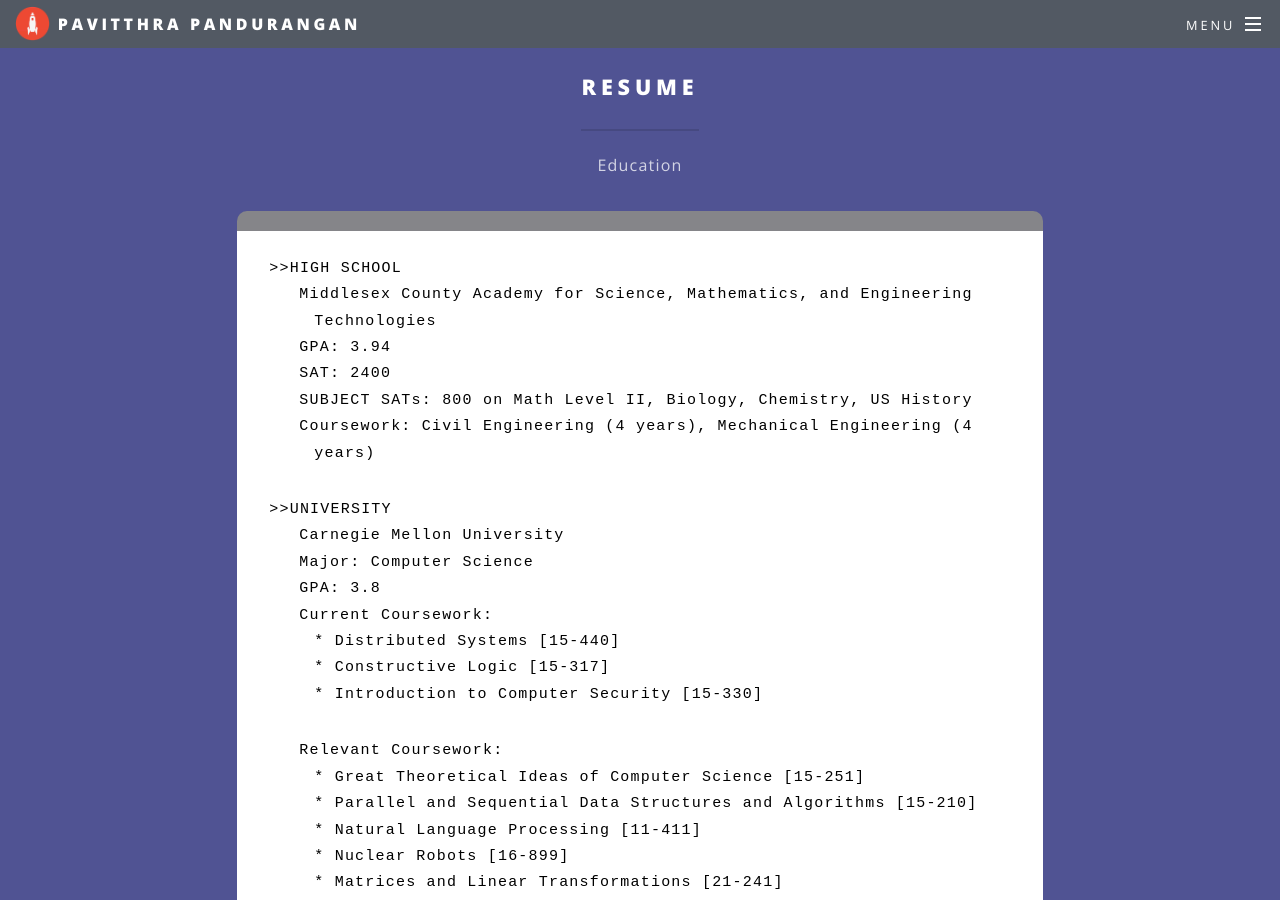
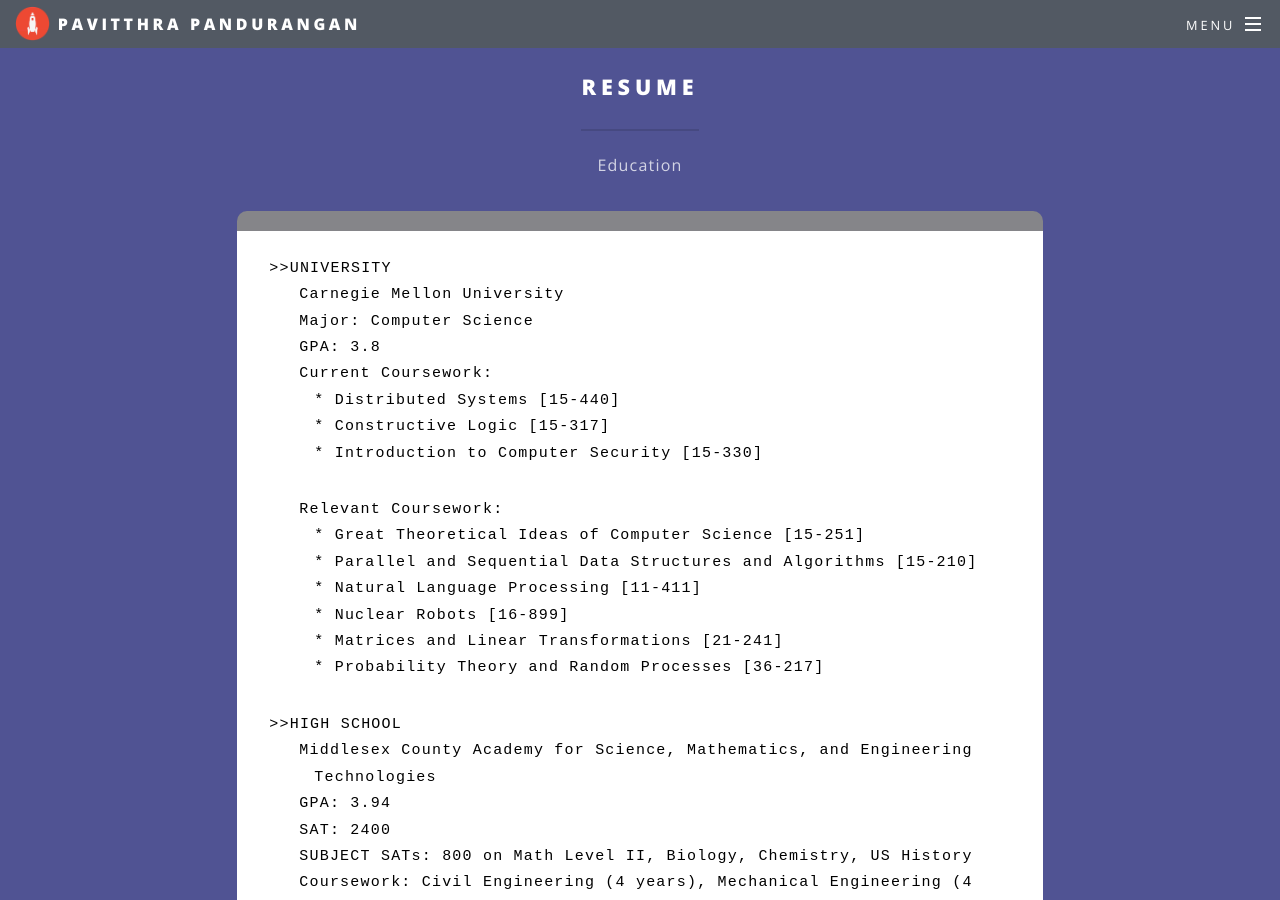
Before and after one commit to pavitthrap/pavitthrap.github.io, a Jekyll site: the page built from index.html, in a window 1280 px wide and 900 px high, scrolled down 1449 px. Built offline with Jekyll 4.4.1, drawn with Linux system fonts in a browser that asks for light colours; some web fonts are replaced; part of the change alters nothing that is shown; some of the changed text lies outside the part shown.

Commit message:
Update index.html

```diff
--- a/index.html
+++ b/index.html
@@ -47,14 +47,6 @@ layout: landing
 											<div class="sides"  style="order:1;"> </div>
 											<div class="8u console" >
 												<ul class="codecons">
-													<li>>>HIGH SCHOOL</li>
-														<ul class="innercode">
-															  <li>Middlesex County Academy for Science, Mathematics, and Engineering Technologies</li>
-															  <li>GPA: 3.94</li>
-															  <li>SAT: 2400</li>
-															  <li>SUBJECT SATs: 800 on Math Level II, Biology, Chemistry, US History</li>
-															  <li>Coursework: Civil Engineering (4 years), Mechanical Engineering (4 years) </li>
-														</ul>
 													<li>>>UNIVERSITY</li>
 														<ul class="innercode">
 														  <li>Carnegie Mellon University</li>
@@ -75,6 +67,14 @@ layout: landing
 															   <li>* Matrices and Linear Transformations [21-241]</li>
 															   <li>* Probability Theory and Random Processes [36-217] </li>
 														   	</ul>
+														</ul>
+													<li>>>HIGH SCHOOL</li>
+														<ul class="innercode">
+															  <li>Middlesex County Academy for Science, Mathematics, and Engineering Technologies</li>
+															  <li>GPA: 3.94</li>
+															  <li>SAT: 2400</li>
+															  <li>SUBJECT SATs: 800 on Math Level II, Biology, Chemistry, US History</li>
+															  <li>Coursework: Civil Engineering (4 years), Mechanical Engineering (4 years) </li>
 														</ul>
 												</ul>
 											</div>
```
